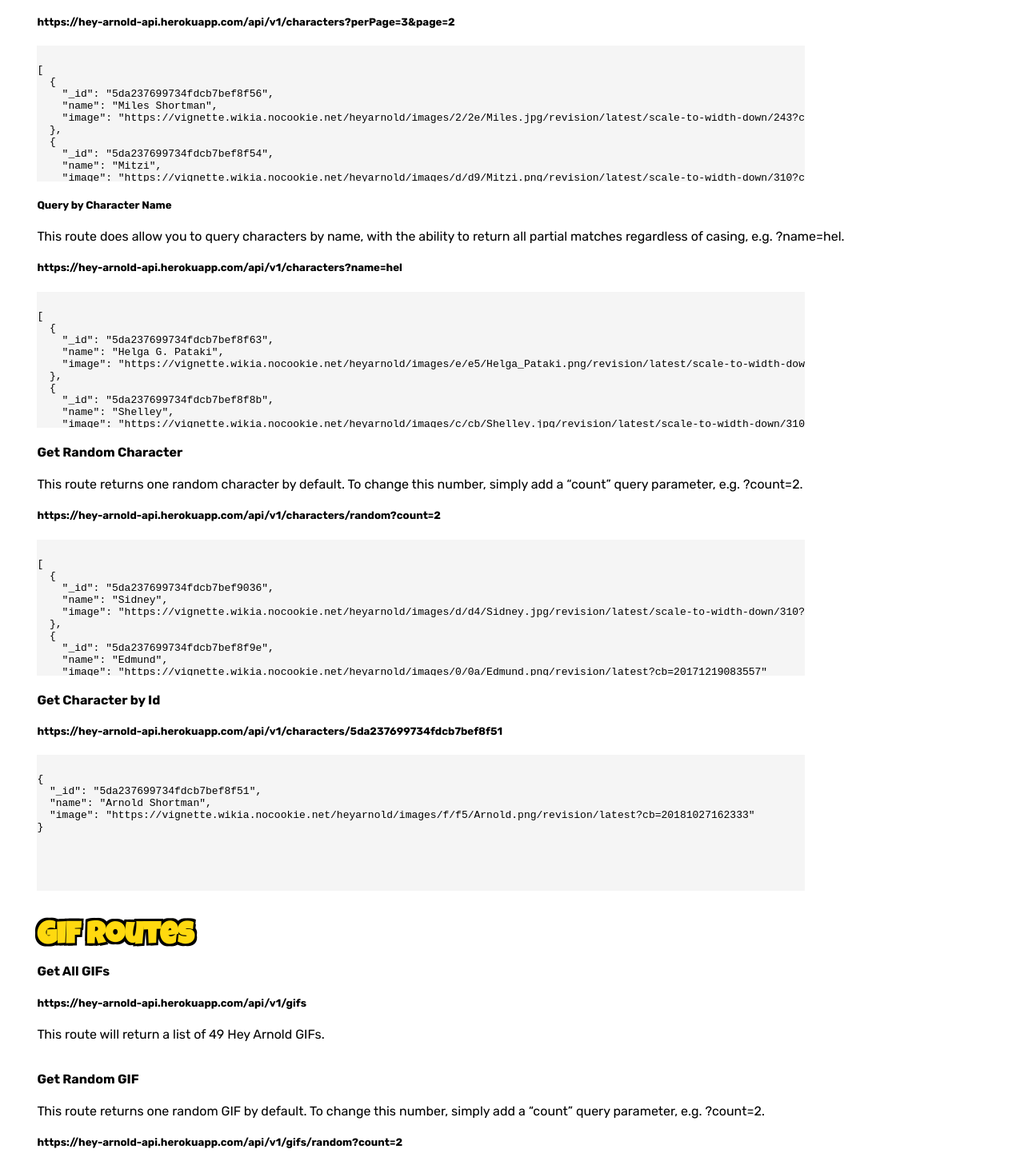
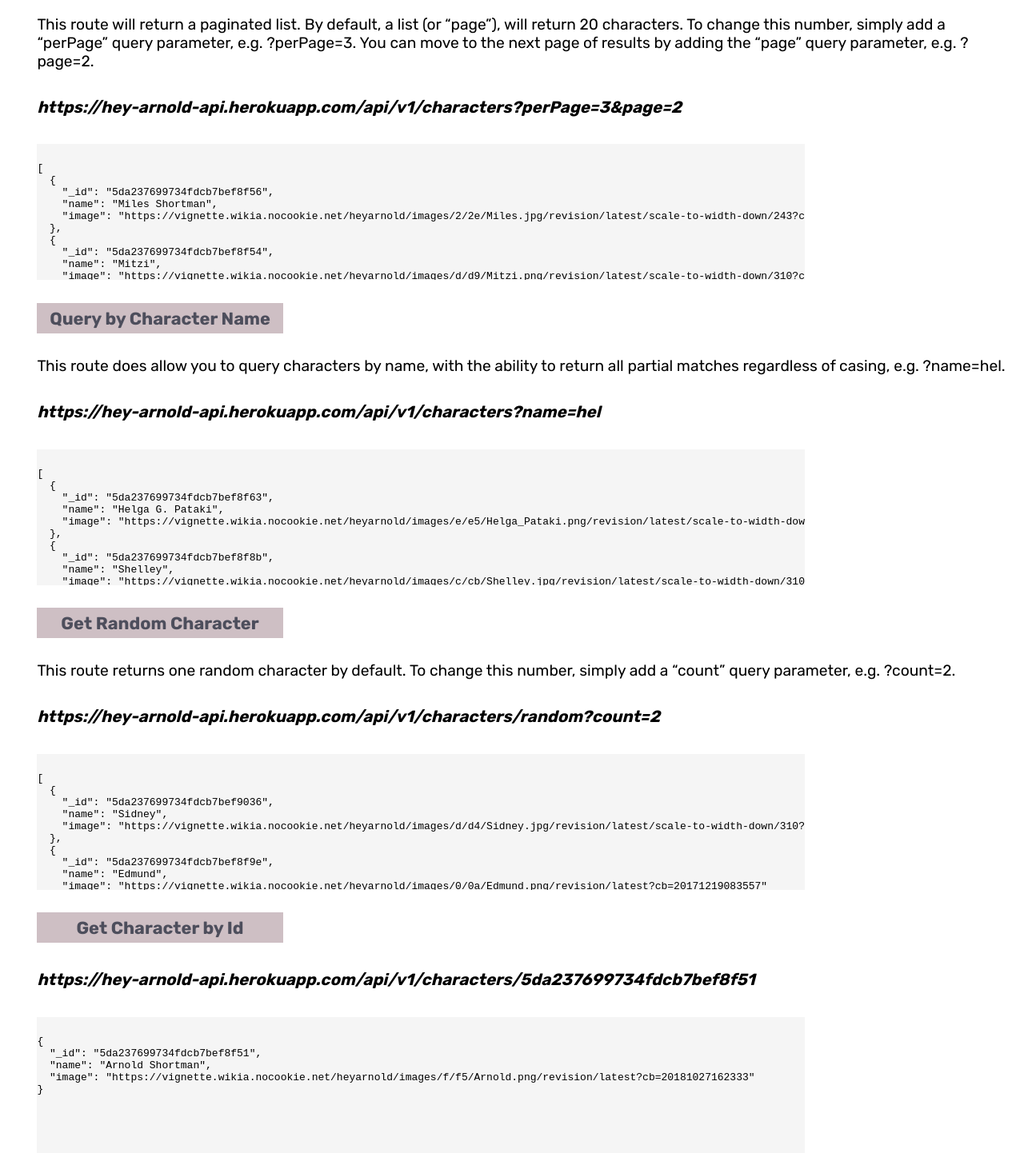
Before and after one commit to aramirezdecruz3148/hey-arnold-api-documentation, a React app: page / in a window 1280 px wide. Shown: the part 953-2410 px from the top of the page at 80% size. Built offline with nearby package versions, Linux system fonts and the light colour scheme; a web font is replaced by a local one.

Commit message:
mostly finished styling the bulk of the routes

```diff
--- a/src/components/CharacterRoutes.css
+++ b/src/components/CharacterRoutes.css
@@ -24,3 +24,21 @@
 		-.2vw .2vw 0 #000,
     .2vw .2vw 0 #000;
 }
+
+.endpoints {
+  font-size: 1.6vw;
+  font-style: italic;
+}
+
+.queries {
+  background: #cebfc4;
+  color: #4d4e5c;
+  width: 23vw;
+  padding: .5vw;
+  text-align: center;
+  font-size: 1.7vw;
+}
+
+.description {
+  font-size: 1.5vw;
+}
--- a/src/components/CharacterRoutes.js
+++ b/src/components/CharacterRoutes.js
@@ -10,44 +10,44 @@
     <div className={styles.flex}>
       <h3 className={styles.title}>Character Routes</h3>
       <section>
-        <h4>Get All Characters</h4>
-        <h5>https://hey-arnold-api.herokuapp.com/api/v1/characters</h5>
-        <p>
+        <h4 className={styles.queries}>Get All Characters</h4>
+        <h5 className={styles.endpoints}>https://hey-arnold-api.herokuapp.com/api/v1/characters</h5>
+        <p className={styles.description}>
           This route will return a paginated list.
           By default, a list (or <q>page</q>), will return 20 characters.
           To change this number, simply add a <q>perPage</q> query parameter,
           e.g. ?perPage=3. You can move to the next page of results by adding
           the <q>page</q> query parameter, e.g. ?page=2.
         </p>
-        <h5>{'https://hey-arnold-api.herokuapp.com/api/v1/characters?perPage=3&page=2'}</h5>
+        <h5 className={styles.endpoints}>{'https://hey-arnold-api.herokuapp.com/api/v1/characters?perPage=3&page=2'}</h5>
         <div className={styles.codeBlock}>
           <pre>{JSON.stringify(paginatedCharacters, null, 2)}</pre>
         </div>
-        <h5>Query by Character Name</h5>
-        <p>
+        <h4 className={styles.queries}>Query by Character Name</h4>
+        <p className={styles.description}>
           This route does allow you to query characters by name, with
           the ability to return all partial matches regardless of casing,
           e.g. ?name=hel.
         </p>
-        <h5>https://hey-arnold-api.herokuapp.com/api/v1/characters?name=hel</h5>
+        <h5 className={styles.endpoints}>https://hey-arnold-api.herokuapp.com/api/v1/characters?name=hel</h5>
         <div className={styles.codeBlock}>
           <pre>{JSON.stringify(nameCharacters, null, 2)}</pre>
         </div>
       </section>
       <section>
-        <h4>Get Random Character</h4>
-        <p>
+        <h4 className={styles.queries}>Get Random Character</h4>
+        <p className={styles.description}>
           This route returns one random character by default. To change this number,
           simply add a <q>count</q> query parameter, e.g. ?count=2.
         </p>
-        <h5>https://hey-arnold-api.herokuapp.com/api/v1/characters/random?count=2</h5>
+        <h5 className={styles.endpoints}>https://hey-arnold-api.herokuapp.com/api/v1/characters/random?count=2</h5>
         <div className={styles.codeBlock}>
           <pre>{JSON.stringify(randomCharacter, null, 2)}</pre>
         </div>
       </section>
       <section>
-        <h4>Get Character by Id</h4>
-        <h5>https://hey-arnold-api.herokuapp.com/api/v1/characters/5da237699734fdcb7bef8f51</h5>
+        <h4 className={styles.queries}>Get Character by Id</h4>
+        <h5 className={styles.endpoints}>https://hey-arnold-api.herokuapp.com/api/v1/characters/5da237699734fdcb7bef8f51</h5>
         <div className={styles.codeBlock}>
           <pre>{JSON.stringify(characterById, null, 2)}</pre>
         </div>
--- a/src/components/GifRoutes.css
+++ b/src/components/GifRoutes.css
@@ -26,3 +26,21 @@
 		-.2vw .2vw 0 #000,
     .2vw .2vw 0 #000;
 }
+
+.endpoints {
+  font-size: 1.6vw;
+  font-style: italic;
+}
+
+.queries {
+  background: #cebfc4;
+  color: #4d4e5c;
+  width: 15vw;
+  padding: .5vw;
+  text-align: center;
+  font-size: 1.7vw;
+}
+
+.description {
+  font-size: 1.5vw;
+}
--- a/src/components/GifRoutes.js
+++ b/src/components/GifRoutes.js
@@ -8,24 +8,24 @@
     <div className={styles.flex}>
       <h3 className={styles.title}>Gif Routes</h3>
       <section>
-        <h4>Get All GIFs</h4>
-        <h5>https://hey-arnold-api.herokuapp.com/api/v1/gifs</h5>
-        <p>This route will return a list of 49 Hey Arnold GIFs.</p>
+        <h4 className={styles.queries}>Get All GIFs</h4>
+        <h5 className={styles.endpoints}>https://hey-arnold-api.herokuapp.com/api/v1/gifs</h5>
+        <p className={styles.description}>This route will return a list of 49 Hey Arnold GIFs.</p>
       </section>
       <section>
-        <h4>Get Random GIF</h4>
-        <p>
+        <h4 className={styles.queries}>Get Random GIF</h4>
+        <p className={styles.description}>
           This route returns one random GIF by default. To change this number,
           simply add a <q>count</q> query parameter, e.g. ?count=2.
         </p>
-        <h5>https://hey-arnold-api.herokuapp.com/api/v1/gifs/random?count=2</h5>
+        <h5 className={styles.endpoints}>https://hey-arnold-api.herokuapp.com/api/v1/gifs/random?count=2</h5>
         <div className={styles.codeBlock}>
           <pre>{JSON.stringify(randomGifs, null, 2)}</pre>
         </div>
       </section>
       <section>
-        <h4>Get GIF by Id</h4>
-        <h5>https://hey-arnold-api.herokuapp.com/api/v1/gifs/5da23754845fd2cb76d59ee7</h5>
+        <h4 className={styles.queries}>Get GIF by Id</h4>
+        <h5 className={styles.endpoints}>https://hey-arnold-api.herokuapp.com/api/v1/gifs/5da23754845fd2cb76d59ee7</h5>
         <div className={styles.codeBlock}>
           <pre>{JSON.stringify(gifById, null, 2)}</pre>
         </div>
```
